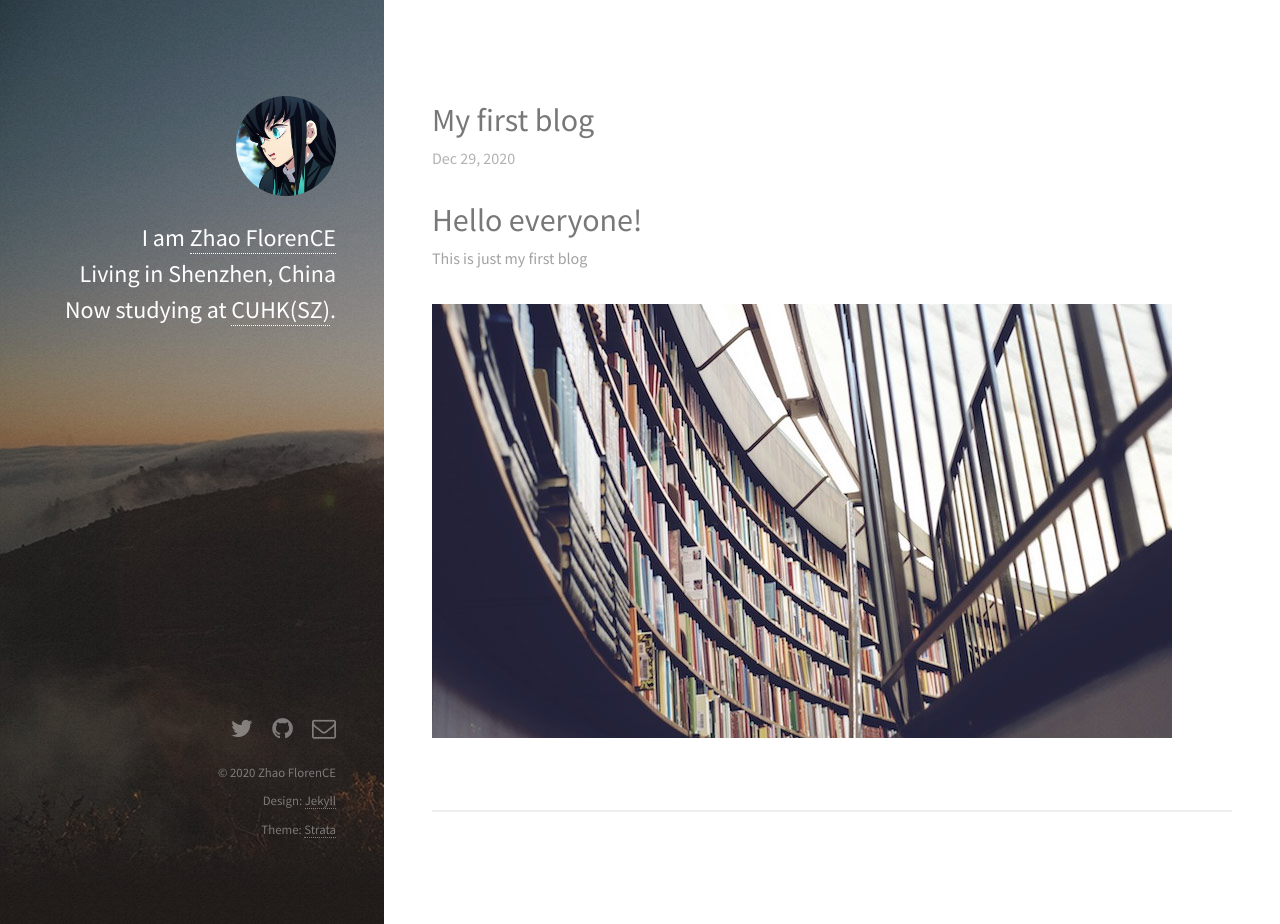
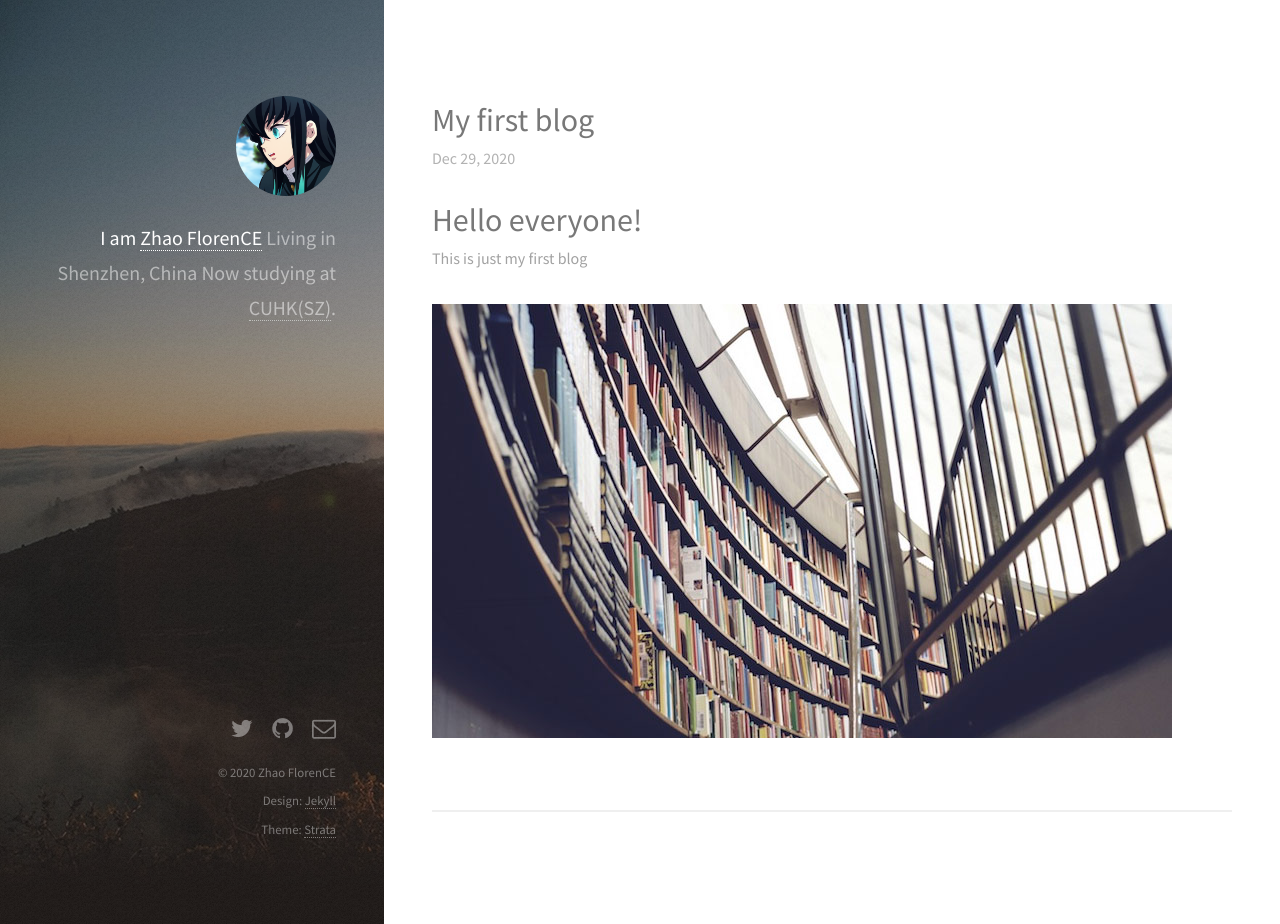
Before and after one commit to as3ert/blog, a Jekyll site: the page built from index.html, in a window 1280 px wide and 924 px high. Built offline with Jekyll 4.4.1, drawn with Linux system fonts in a browser that asks for light colours; nearby versions of some CDN libraries.

Commit message:
Update default.html

```diff
--- a/_layouts/default.html
+++ b/_layouts/default.html
@@ -3,7 +3,7 @@
 	<head>
 		<title>{{ site.title }}</title>
 		<meta charset="utf-8">
-    <meta name="viewport" content="width=device-width, initial-scale=1">
+    <meta name="viewport" content="width=device-width, initial-scale=0">
 		<meta name="author" content="{{ site.author.name }}">
 		<meta name="description" content="{{ site.description }}">
 		<meta http-equiv="content-language" content="{{ site.locale }}" />
@@ -36,9 +36,9 @@
 	<body id="top">
     <header id="header">
       <a href="{{ site.url }}" class="image avatar"><img class="editable" src="/images/avatar.jpg" alt="{{ site.author.name }}"></a>
-      <h2 class="editable"><strong>I am <a href="https://github.com/Zhao-FlorenCE">Zhao FlorenCE</a></strong><br>
+      <h1 class="editable"><strong>I am <a href="https://github.com/Zhao-FlorenCE">Zhao FlorenCE</a></strong><br>
 		Living in Shenzhen, China<br>
-		Now studying at <a href="https://www.cuhk.edu.cn/">CUHK(SZ)</a>.</h2>
+		Now studying at <a href="https://www.cuhk.edu.cn/">CUHK(SZ)</a>.</h1>
     </header>
 
     {{ content }}
```
